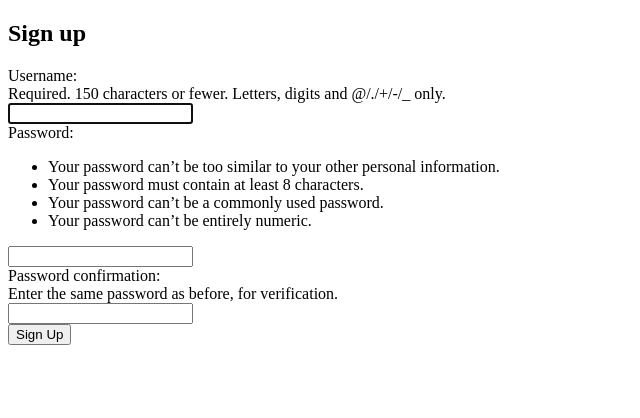
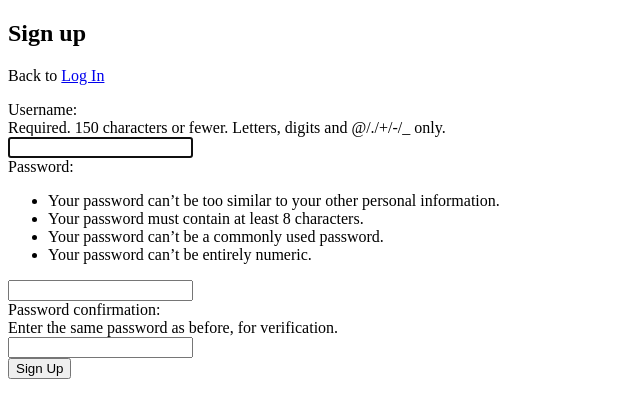
Before and after one commit to JackH01/ToDo-App, a Django app: page /accounts/signup/ in a window 1280 px wide. Shown: the top 418 px of the page, without its empty margins (0-640 px from the left). Run offline with Django 5.2, Linux system fonts and the light colour scheme.

Commit message:
Added links to help naviagation

```diff
--- a/to_do_app/templates/registration/login.html
+++ b/to_do_app/templates/registration/login.html
@@ -4,6 +4,7 @@
 
 {% block content %}
 <h2>Log In</h2>
+<p>Alternatively, you can <a href="{% url 'signup' %}">Sign Up</a></p>
 <form method="post">
   {% csrf_token %}
   {{ form }}
--- a/to_do_app/templates/registration/signup.html
+++ b/to_do_app/templates/registration/signup.html
@@ -5,6 +5,7 @@
 {% block content %}
 
 <h2>Sign up</h2>
+<p>Back to <a href="{% url 'login' %}">Log In</a></p>
 <form method="post">
   {% csrf_token %}
   {{ form }}
```
